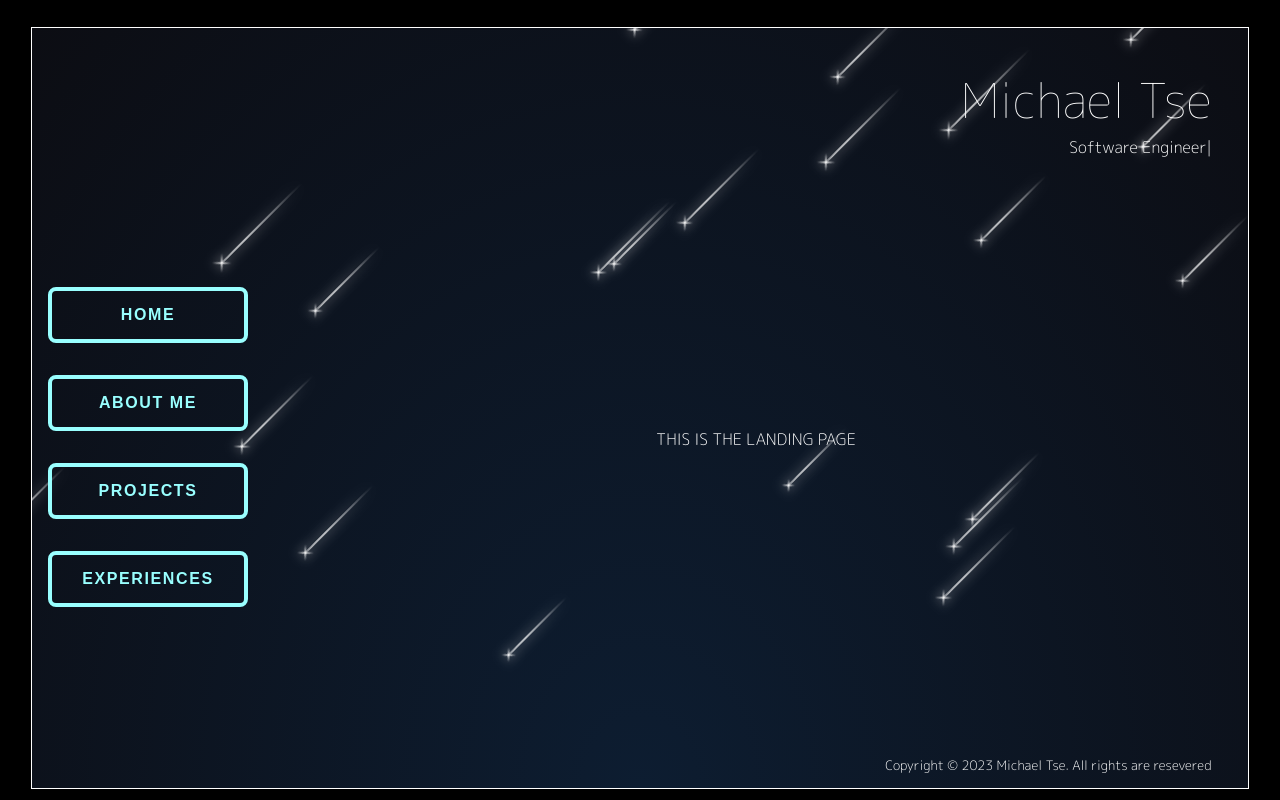
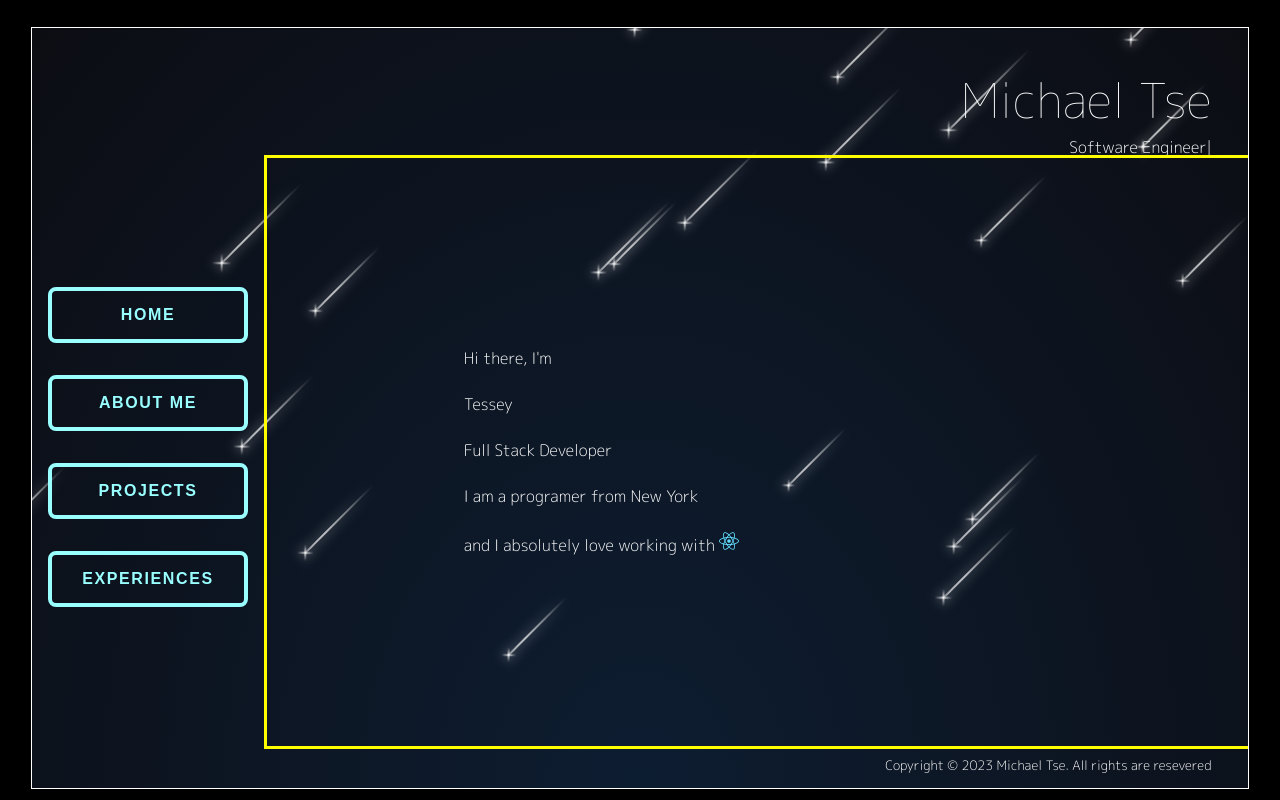
Before and after one commit to MichaelTessey1/Personal-Website, a React (Create React App) app: page / in a window 1280 px wide. Built offline with nearby package versions, Linux system fonts and the light colour scheme.

Commit message:
updated a bit of landing page

```diff
--- a/package.json
+++ b/package.json
@@ -8,6 +8,7 @@
     "@testing-library/user-event": "^13.5.0",
     "react": "^18.2.0",
     "react-dom": "^18.2.0",
+    "react-icons": "^4.7.1",
     "react-scripts": "5.0.1",
     "react-type-animation": "^2.1.2",
     "web-vitals": "^2.1.4"
--- a/src/content/Landing/Landing.css
+++ b/src/content/Landing/Landing.css
@@ -1,10 +1,10 @@
 .Landing {
-    /* border: 1px solid white; */
+    border: 3px solid yellow;
     width: 100%;
     height: 100%;
     display: flex;
     justify-content: center;
-    align-items: center;
+    /* align-items: center; */
     flex-direction: column;
-    margin-top: -10px;
+    padding-left: 20%;
 }
--- a/src/content/Landing/Landing.js
+++ b/src/content/Landing/Landing.js
@@ -1,10 +1,15 @@
 import React from 'react';
+import { FaReact } from 'react-icons/fa';
 import './Landing.css';
 
 const Landing = () => {
   return (
     <div className='Landing'>
-      <div>THIS IS THE LANDING PAGE</div>
+      <div>Hi there, I'm</div> <br/>
+      <div>Tessey</div> <br/>
+      <div>Full Stack Developer</div> <br/>
+      <div>I am a programer from New York</div> <br/>
+      <div>and I absolutely love working with <FaReact size="20px" color="#61DAFB" /></div>
     </div>
   );
 };
```
Also changed, not shown: 1 other file (tests, documents, lock files or other folders).
